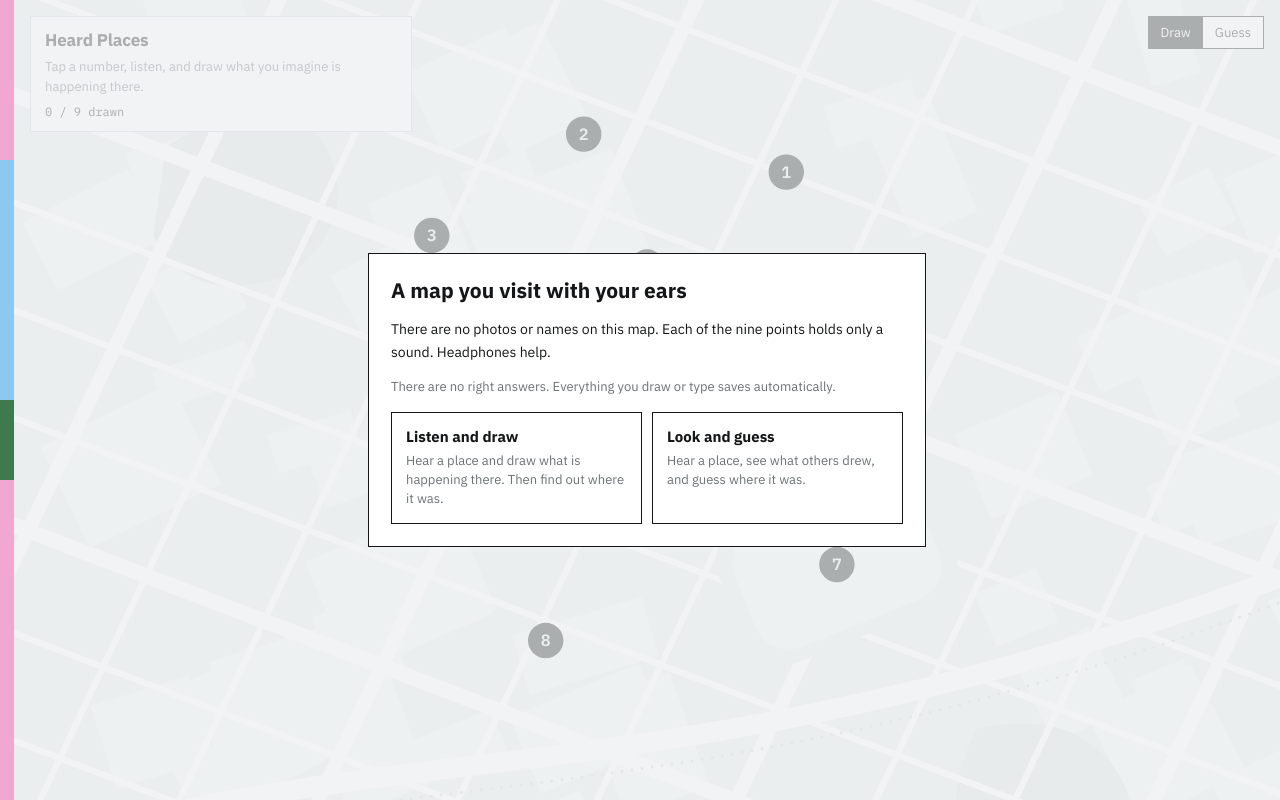
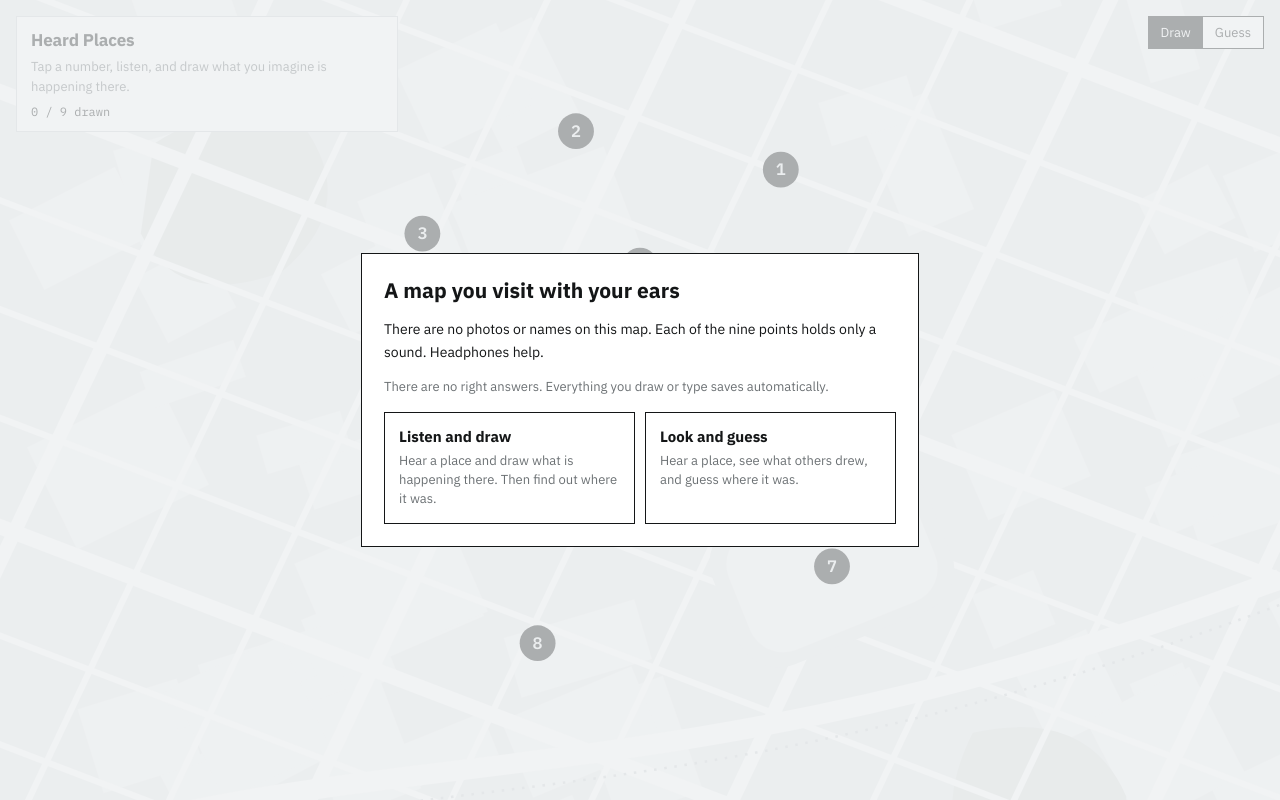
Before and after one commit to chaelinnnnn/heard-places, a plain HTML site: page index.html in a window 1280 px wide. Drawn offline with Linux system fonts and the light colour scheme; no server answers; a web font is replaced by a local one.

Commit message:
Update index.html

```diff
--- a/index.html
+++ b/index.html
@@ -26,10 +26,8 @@ button{font:inherit;color:inherit;cursor:pointer}
 button:disabled{opacity:.4;cursor:not-allowed}
 :focus-visible{outline:2px solid var(--ink);outline-offset:2px}
 
-.app{position:relative;height:100%;display:grid;grid-template-columns:14px 1fr}
-.band{display:grid;grid-template-rows:2fr 3fr 1fr 4fr}
-.band i:nth-child(1){background:var(--band-a)} .band i:nth-child(2){background:var(--band-b)}
-.band i:nth-child(3){background:var(--band-c)} .band i:nth-child(4){background:var(--band-a)}
+.app{position:relative;height:100%}
+.stage{height:100%}
 .stage{position:relative;overflow:hidden}
 #map{position:absolute;inset:0;width:100%;height:100%}
 
@@ -140,7 +138,6 @@ textarea:disabled{background:var(--soft);color:var(--muted)}
 </style>
 
 <div class="app">
-  <div class="band" aria-hidden="true"><i></i><i></i><i></i><i></i></div>
   <div class="stage">
     <svg id="map" viewBox="0 0 1000 1000" preserveAspectRatio="xMidYMid slice" role="img" aria-label="A map with nine sound points"></svg>
 
```
